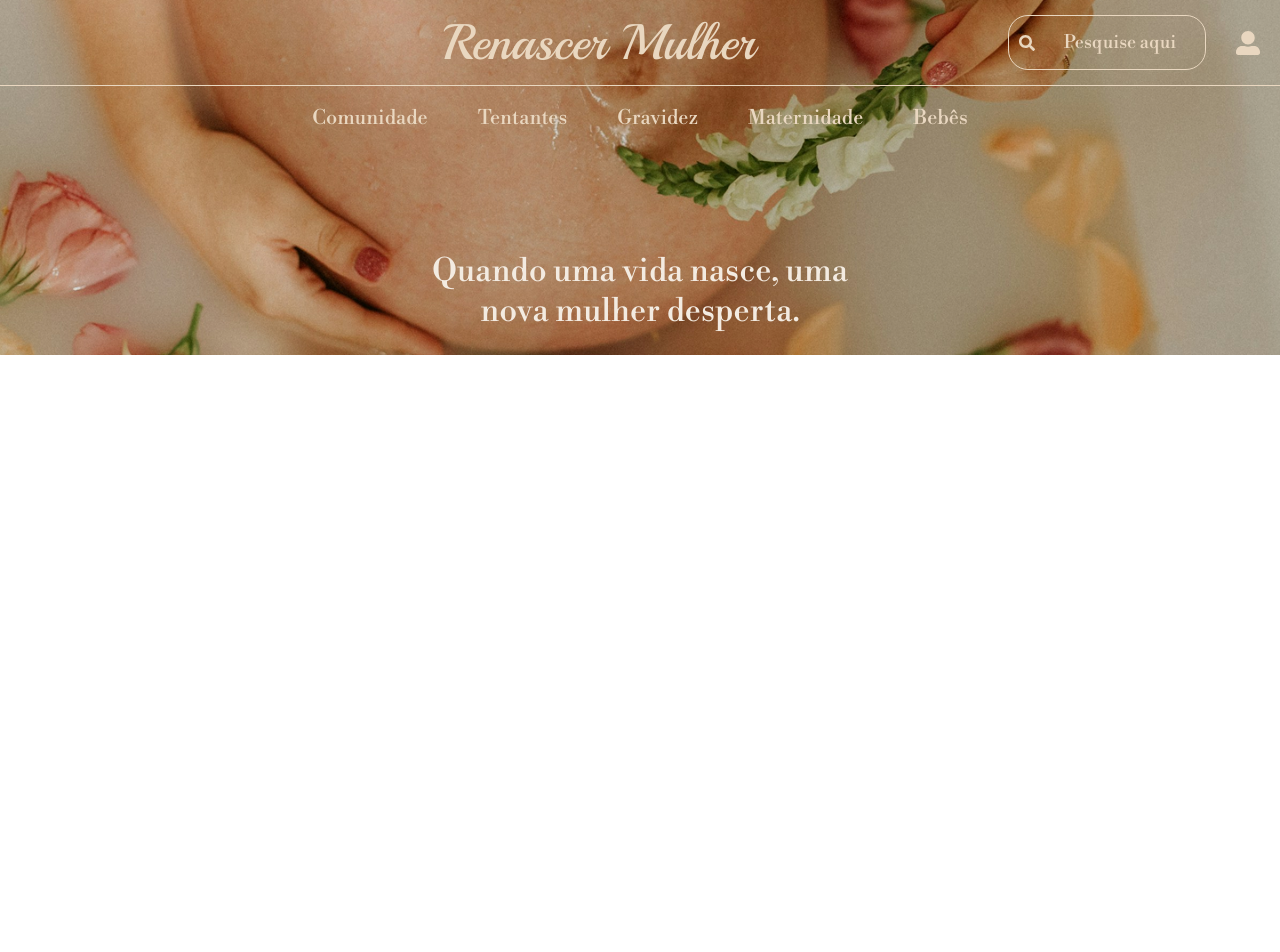
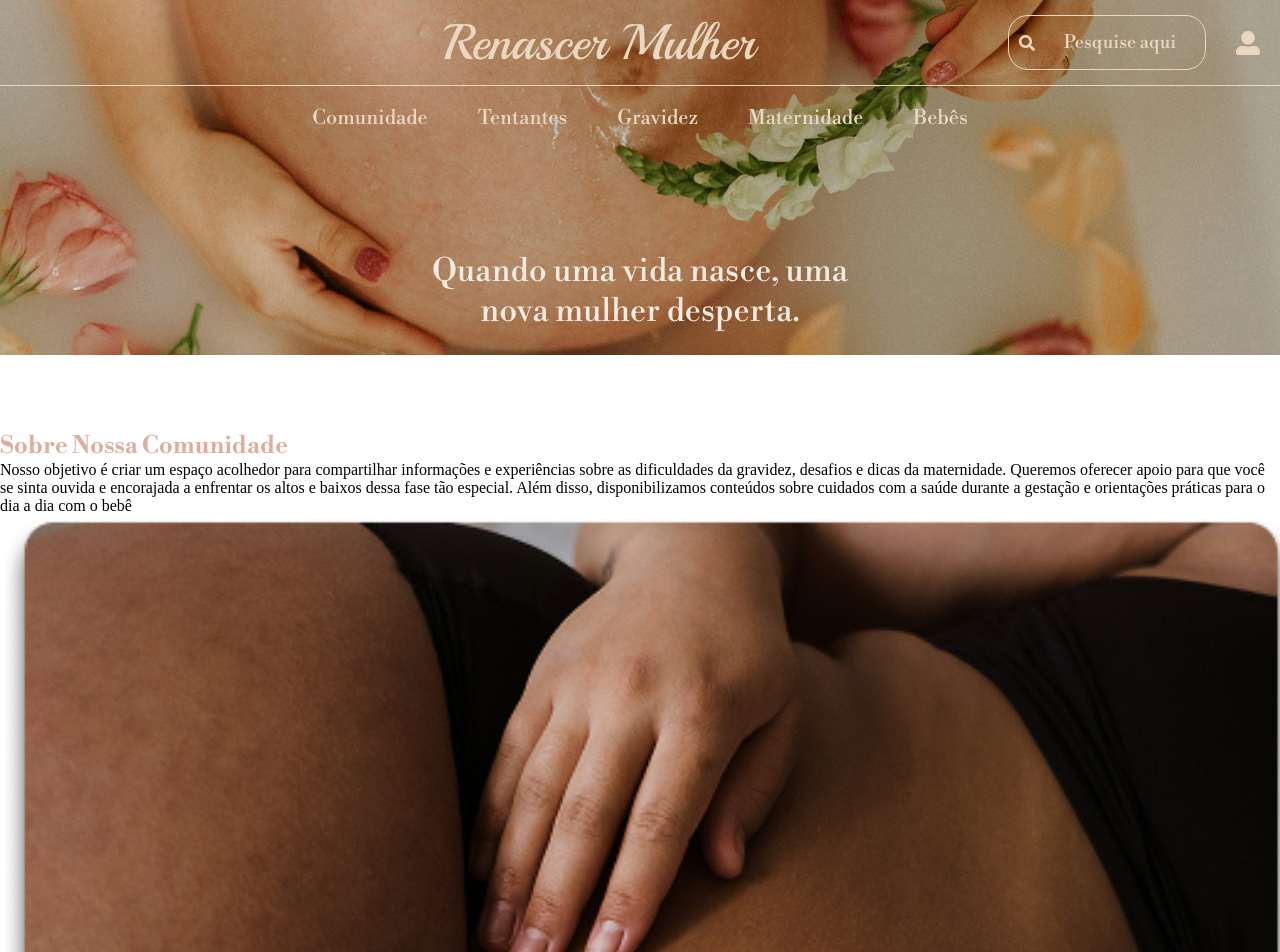
Before and after one commit to Projeto-Comunidade-Renascer/frontend-comunidade, a React (Vite) app: page / in a window 1280 px wide. Shown: the top 952 px of the page. Before the commit the page ends 800 px from the top, so only its background shows below. Built offline with nearby package versions, Linux system fonts and the light colour scheme.

Commit message:
✨feat: primeiros passos na página principal

```diff
--- a/src/App.jsx
+++ /dev/null
@@ -1,12 +0,0 @@
-import Header from "./components/header/Header"
-
-function App() {
-
-  return (
-    <>
-    <Header />
-    </>
-  )
-}
-
-export default App
--- a/src/components/header/Header.jsx
+++ b/src/components/header/Header.jsx
@@ -1,6 +1,7 @@
 import './Header.css';
 import { FaSearch, FaUserAlt } from 'react-icons/fa'; // Importa ícones de lupa e usuário da biblioteca React Icons.
 import bannerImage from '../../assets/img/banner.png';
+
 
 // Componente funcional Header: Representa o banner superior da página principal.
 const Header = () => {
--- a/src/components/header/header.css
+++ b/src/components/header/header.css
@@ -90,12 +90,12 @@
   justify-content: center;
   padding: 5px;
   font-size: 18px;
-  font-family: Libre Bodoni, serif;
+  font-family: "Libre Bodoni", serif;
 }
 
 .search-bar input::placeholder {
   color: var(--primary-color); /* Cor do placeholder. */
-  font-family: Libre Bodoni, serif;
+  font-family: "Libre Bodoni", serif;
   font-size: 18px;
 
 }
@@ -113,7 +113,7 @@
   justify-content: center;
   align-items: center; /* Alinha verticalmente no centro. */
   padding: 10px 20px; /* Espaçamento interno. */
-  font-family: Libre Bodoni, serif;
+  font-family: "Libre Bodoni", serif;
   font-size: 25px;
   gap: 30px;
 }
--- a/src/main.jsx
+++ b/src/main.jsx
@@ -1,9 +1,10 @@
 import { StrictMode } from 'react'
 import { createRoot } from 'react-dom/client'
-import App from './App.jsx'
+import Index from './pages/Home/index.jsx';
+
 
 createRoot(document.getElementById('root')).render(
   <StrictMode>
-    <App />
+    <Index />
   </StrictMode>,
 )
--- /dev/null
+++ b/src/pages/Home/index.css
@@ -0,0 +1,27 @@
+
+@import url('https://fonts.googleapis.com/css2?family=Libre+Bodoni:ital,wght@0,400..700;1,400..700&family=Philosopher:ital,wght@0,400;0,700;1,400;1,700&family=Playball&display=swap');
+
+:root{
+    --primary-color: #E9D7C0;
+    --secondary-color: #DEAD9C;
+    --third-color: #A4896C;
+    --fourth-color: #9CB6AD;
+    --fifth-color: #F3EBE1;
+}
+
+
+*{
+    margin: 0;
+    padding: 0;
+    box-sizing: border-box;
+}
+
+.sobre-comunidade{
+    display: flex;
+    flex-direction: column;
+}
+
+h2{
+    font-family: "Libre Bodoni", serif;
+    color: var(--secondary-color);
+}
--- /dev/null
+++ b/src/pages/Home/index.jsx
@@ -0,0 +1,24 @@
+import Header from "./../../components/header/Header.jsx";
+import './index.css';
+import comunidadeImg from '../../assets/img/gravida.png';
+
+function Index() {
+
+    return (
+        <>
+            <Header />
+
+            <main className="conteudo-principal">
+                <div className="sobre-comunidade">
+                    <h2>Sobre Nossa Comunidade</h2>
+                    <p>Nosso objetivo é criar um espaço acolhedor para compartilhar informações e experiências sobre as dificuldades da gravidez, desafios e dicas da maternidade. Queremos oferecer apoio para que você se sinta ouvida e encorajada a enfrentar os altos e baixos dessa fase tão especial. Além disso, disponibilizamos conteúdos sobre cuidados com a saúde durante a gestação e orientações práticas para o dia a dia com o bebê</p>
+                    <img src={comunidadeImg} alt="grávida" className='comunidade-img' />
+                </div>
+                <button>Participe da comunidade!</button>
+            </main>
+        </>
+        )
+
+}
+
+export default Index;
```
Also changed, not shown: src/assets/img/gravida.png (added).
